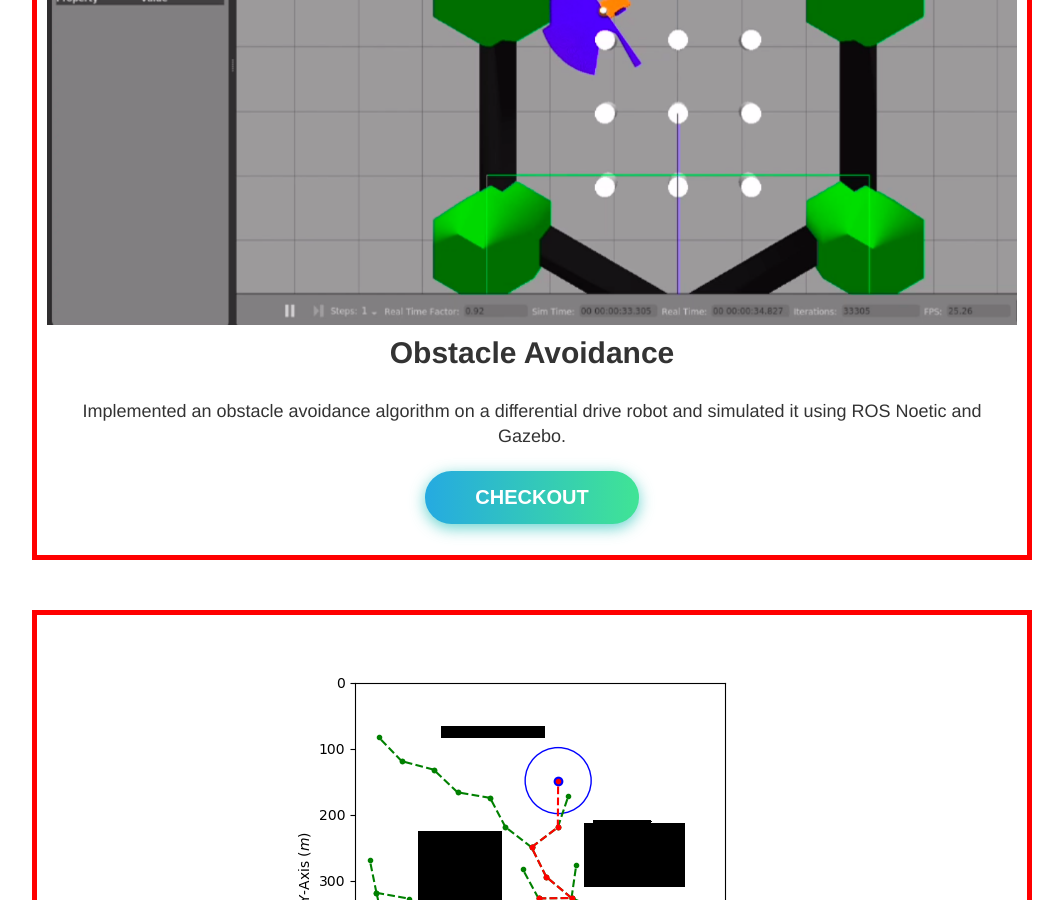
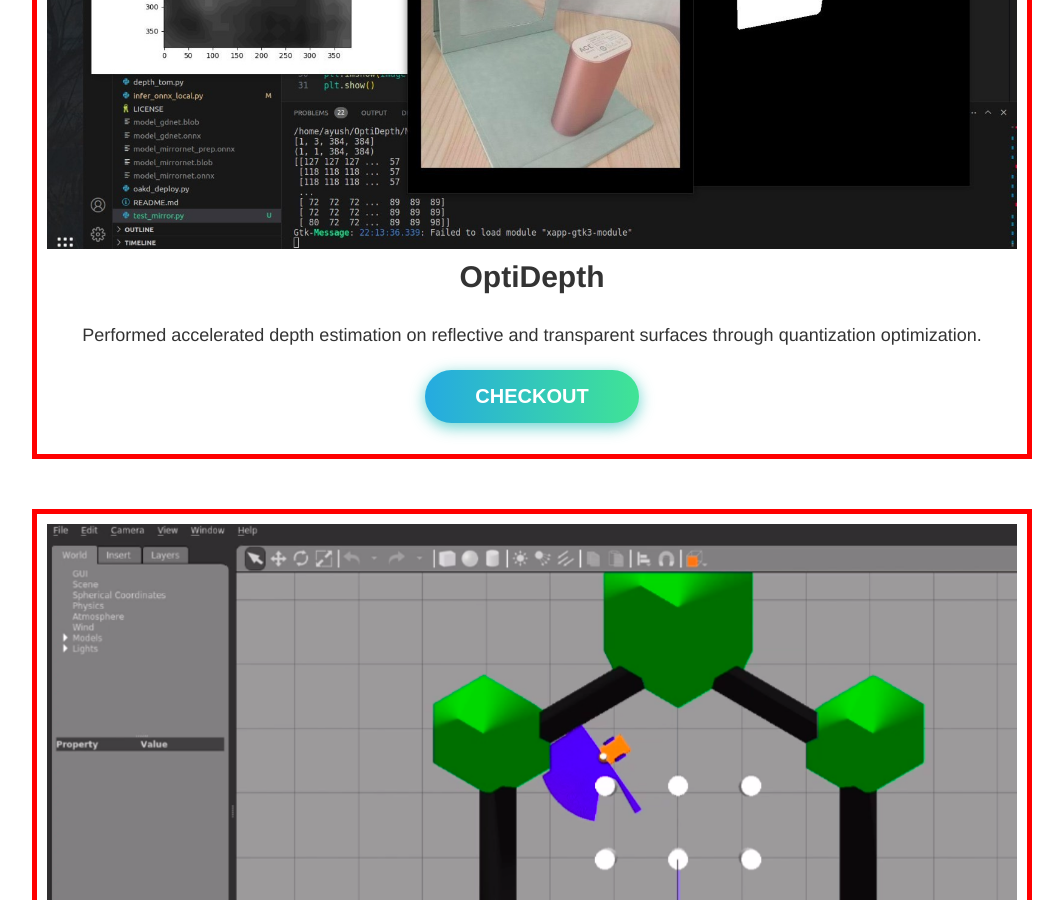
Before and after one commit to Aryaman22102002/Aryaman22102002.github.io, a Jekyll site: the page built from projects.md, in a window 1280 px wide and 900 px high, scrolled down 2050 px. Shown: the whole window, without its empty margins (108-1171 px from the left). Built offline with Jekyll 4.4.1, drawn with Linux system fonts in a browser that asks for light colours.

Commit message:
New Project Added

```diff
--- a/projects.md
+++ b/projects.md
@@ -132,6 +132,31 @@ Designed a two-wheeled robot and wrote self-balancing and line-following algorit
 
 <div id="bordering">
 <center>
+<img title="OptiDepth" alt="Alt text" src="/images/OptiDepth.jpg">
+</center>
+
+<center>
+<b style="font-size:30px"> OptiDepth </b>
+</center>
+<br>
+Performed accelerated depth estimation on reflective and transparent surfaces through quantization optimization.
+<br>
+<br>
+<div id="frozen-btn">
+<center>
+   <a href="https://github.com/KunalA18/OptiDepth" target="_blank">
+   <button class="green">Checkout</button>
+   </a>
+</center>
+</div>
+<br>
+</div>
+
+<br>
+<br>
+
+<div id="bordering">
+<center>
 <img title="obstacle_avoidance" alt="Alt text" src="/images/obs_avd.png">
 </center>
 
```
